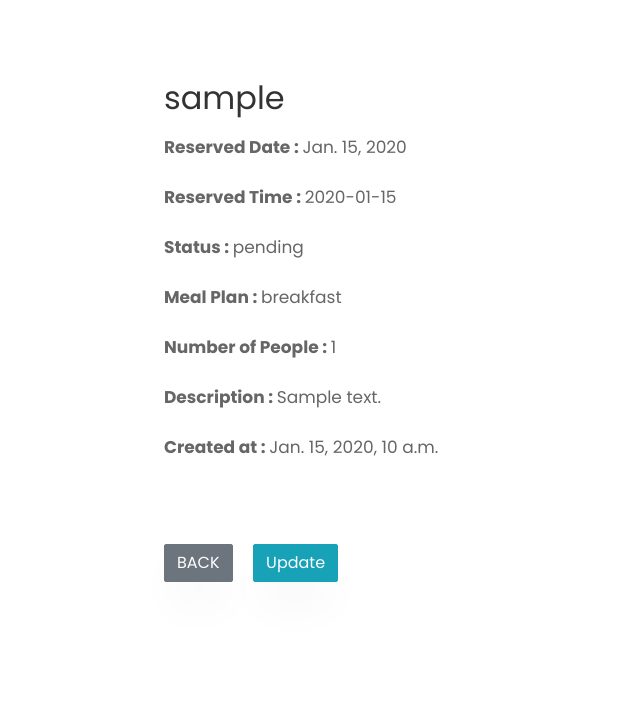
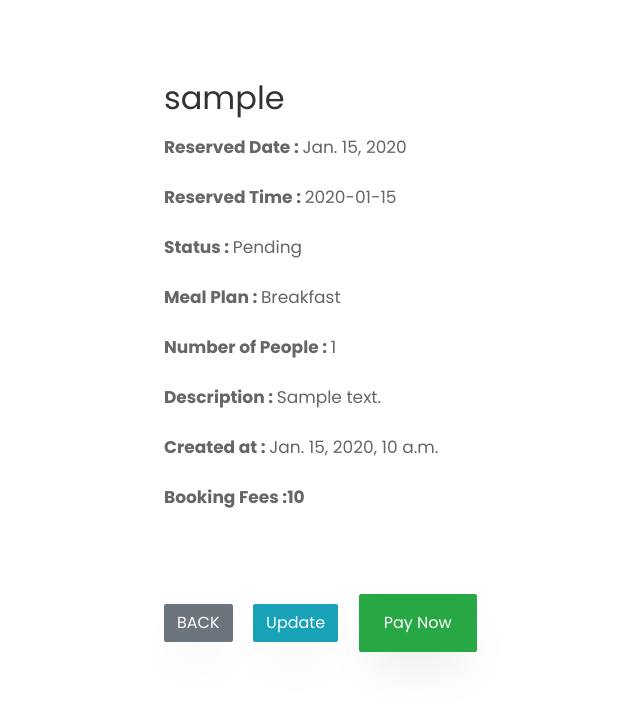
Before and after one commit to vixChoo/RestaurantReservation, a Django app: page /booking/1/ in a window 1280 px wide. Shown: the part 472-1188 px from the top of the page, without its empty margins (204-844 px from the left). Before the commit the page ends 1054 px from the top, so only its background shows below. Run offline with Django 3.2, Linux system fonts and the light colour scheme; tables that the repository leaves empty hold one stand-in row (values such as "Sample post"); some libraries are stand-ins or nearby versions; some web fonts are replaced.

Commit message:
Booking Price is Finalize

```diff
--- a/booking/models.py
+++ b/booking/models.py
@@ -4,13 +4,13 @@ from django.contrib.auth.models import User
 from django.urls import reverse
 
 STATUS = (
-    ('pending', 'Pending'),
-    ('confirm', 'Confirm')
+    ('Pending', 'Pending'),
+    ('Confirm', 'Confirm')
 )
 MEAL = (
-    ('breakfast', 'Breakfast'),
-    ('lunch', 'Lunch'),
-    ('dinner', 'Dinner')
+    ('Breakfast', 'Breakfast -- RM 100'),
+    ('Lunch', 'Lunch -- RM 200'),
+    ('Dinner', 'Dinner -- RM 300')
 )
 
 # Create your models here.
@@ -23,6 +23,7 @@ class Booking(models.Model) :
     customer = models.ForeignKey(User, on_delete=models.CASCADE)
     date_created = models.DateTimeField(default=timezone.now)
     desc = models.TextField(blank=True)
+    price = models.PositiveIntegerField()
 
     def __str__(self):
         return f'{self.customer.username} {str(self.pk)}'
--- a/booking/templates/booking_detail.html
+++ b/booking/templates/booking_detail.html
@@ -15,10 +15,12 @@
             <p> <b>Number of People : </b> {{ object.people }} </p>
             <p> <b>Description : </b> {{ object.desc }} </p>
             <p> <b>Created at : </b> {{ object.date_created }} </p>
+            <p> <b> Booking Fees :{{ object.price }}  </b> </p>
         </div>
         <div class="form-group mt-3">
             <a href="{% url 'booking-list' %}" class="btn btn-secondary"> BACK </a>
             <a href="{% url 'booking-update' booking.id %}" class="btn btn-info ml-3"> Update </a>
+            <a href="{% url 'checkout' %}" class="btn btn-success ml-3 px-4 py-3"> Pay Now </a>
         </div>
     </div>
 </div>
--- a/booking/views.py
+++ b/booking/views.py
@@ -2,7 +2,7 @@ from django.shortcuts import render, get_object_or_404
 from django.http import HttpResponseRedirect , HttpResponse
 from django.views.generic import ListView, DetailView, CreateView, UpdateView,DeleteView
 from django.contrib.auth.models import User
-from .models import Booking
+from .models import Booking, MEAL
 from django.contrib.auth.mixins import LoginRequiredMixin,UserPassesTestMixin
 from .forms import CreateForm
 
@@ -17,7 +17,19 @@ class BookingCreateView(LoginRequiredMixin,CreateView):
 
     def form_valid(self, form):
         form.instance.customer = self.request.user
+        meal_plan = form.instance.meal_plan
+        form.instance.booking_fees = self.change_price(meal_plan)
         return super().form_valid(form)
+
+    def change_price(self, meal_plan):
+        if meal_plan == MEAL[0][0]:
+            booking_fees = 100 # breakfast
+        elif meal_plan == MEAL[1][0]:
+            booking_fees = 200 # lunch
+        elif meal_plan == MEAL[2][0]:
+            booking_fees = 300 # dinner
+
+        return booking_fees
 
 class BookingDetailView(DetailView) :
     model = Booking
```
Also changed, not shown: booking/migrations/0001_initial.py, booking/migrations/0002_auto_20200619_0654.py (deleted).
